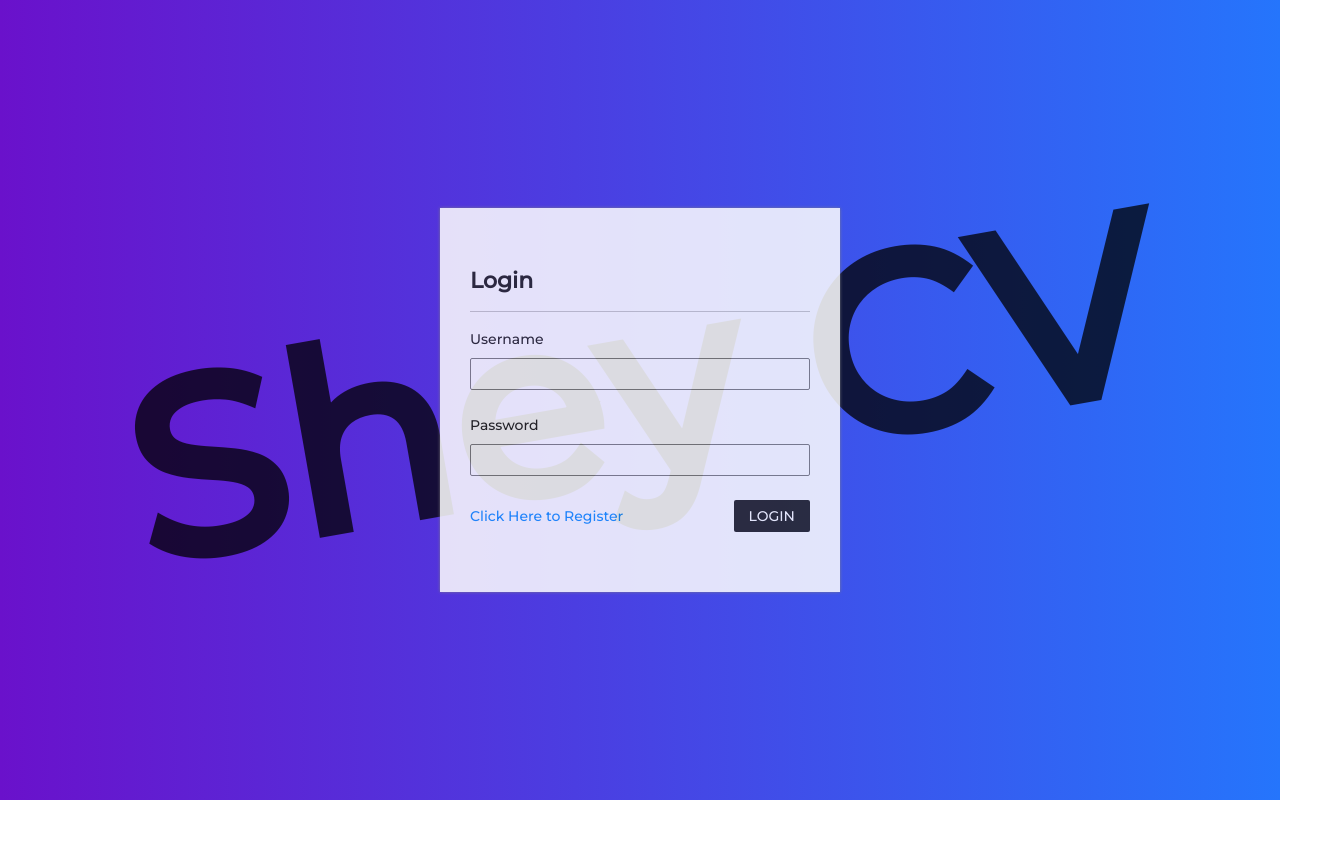
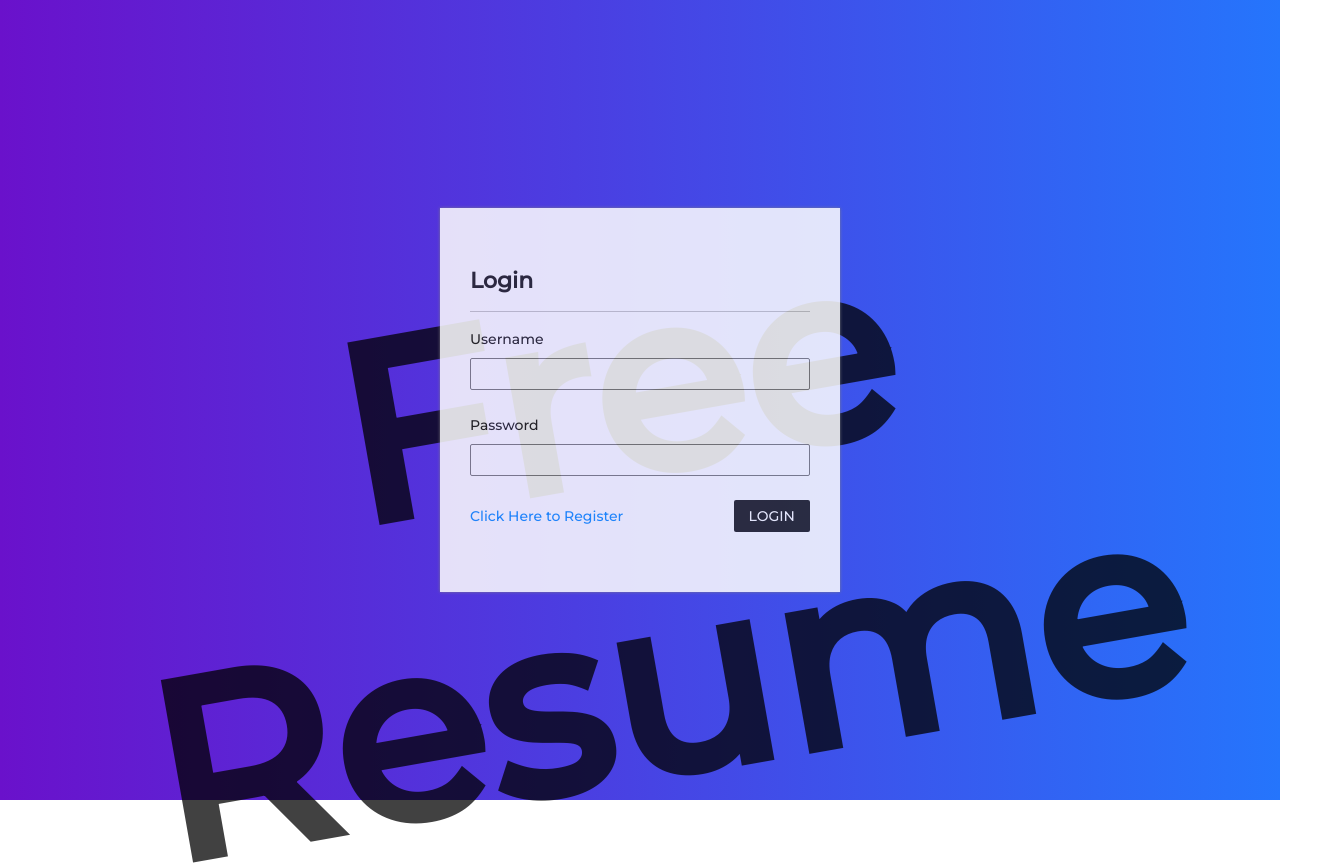
Before and after one commit to cyber-ahs/alihaassam, a React (Create React App) app in the folder client/: page /login in a window 1280 px wide. Shown: the top 865 px of the page, 1323 px wide, since content can reach past the window. Before the commit the page ends 800 px from the top, so only its background shows below. Built offline with nearby package versions, Linux system fonts and the light colour scheme.

Commit message:
Update Login.js
Name

```diff
--- a/client/src/pages/Login.js
+++ b/client/src/pages/Login.js
@@ -30,7 +30,7 @@ function Register() {
   return (
     <div className="auth-parent">
       {loading && <Spin size="large"/>}
-      <h1 className="brand">Shey CV</h1>
+      <h1 className="brand">Free Resume</h1>
       <Form layout="vertical" onFinish={onFinish}>
         <h1>Login</h1>
         <hr />
```
